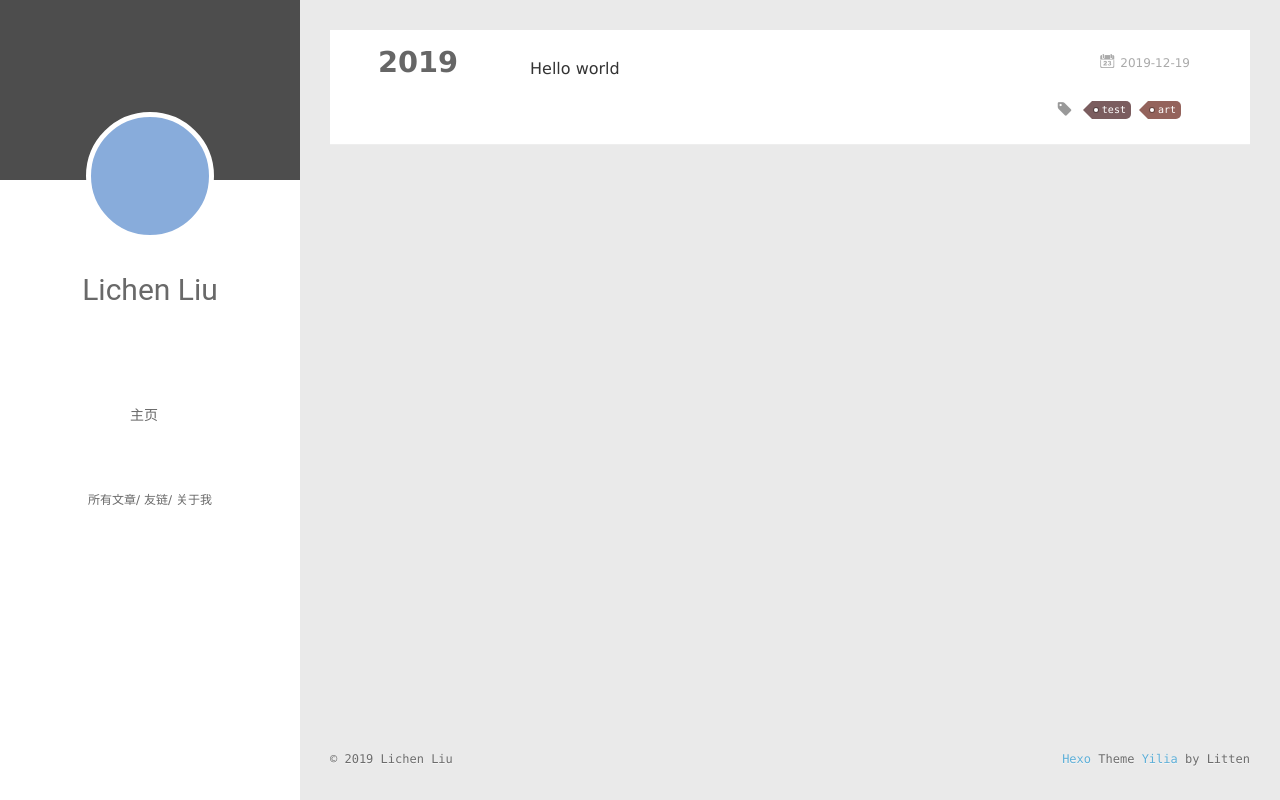
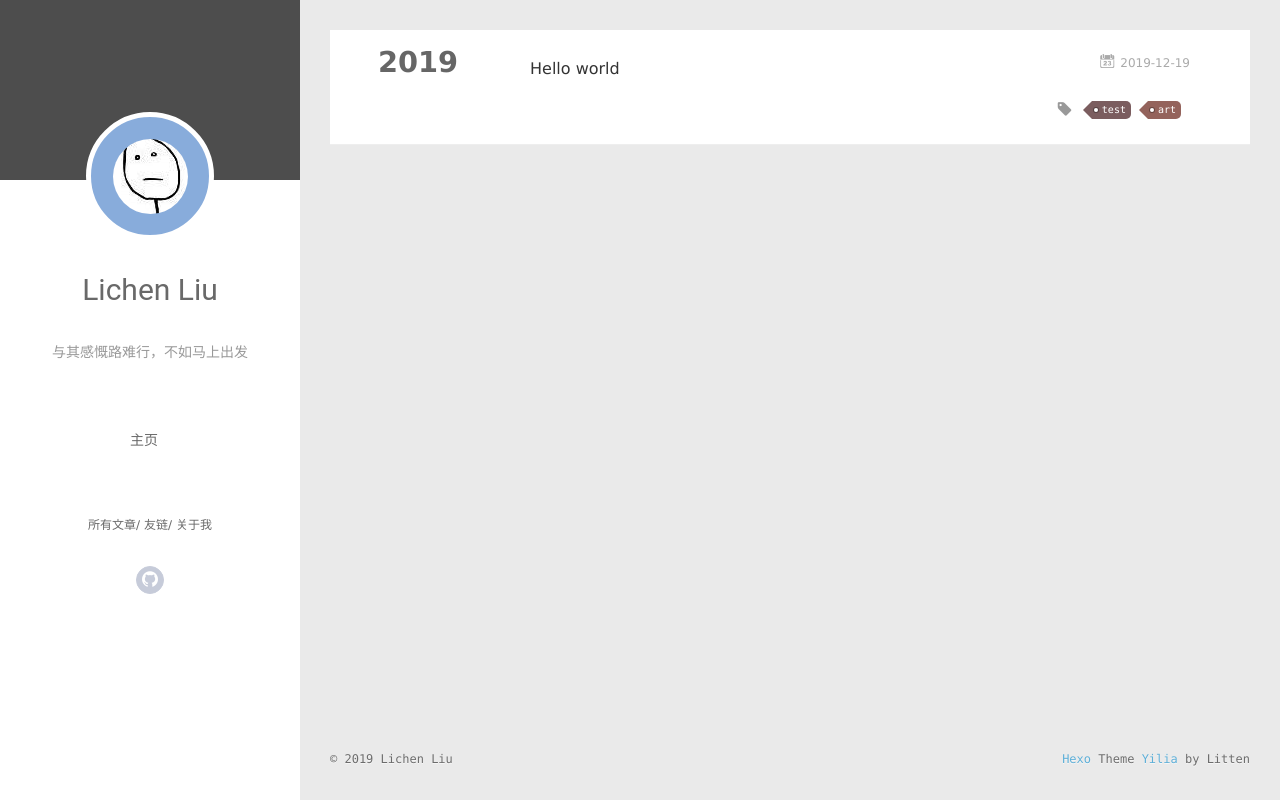
Before and after one commit to Barathrum-Liu/barathrum-liu.github.io, a plain HTML site: page archives/2019/12/index.html in a window 1280 px wide. Drawn offline with Linux system fonts and the light colour scheme.

Commit message:
Site updated: 2019-12-21 18:31:28

```diff
--- a/2019/12/18/Hello-world/index.html
+++ b/2019/12/18/Hello-world/index.html
@@ -25,7 +25,7 @@
     <link rel="alternative" href="/atom.xml" title="LLC&#39;s Blog" type="application/atom+xml">
 
 
-    <link rel="icon" href="/favicon.png">
+    <link rel="icon" href="/assets/favicon.png">
 
   <link rel="stylesheet" type="text/css" href="/./main.0cf68a.css">
   <style type="text/css">
@@ -49,11 +49,13 @@
 <div class="intrude-less">
 	<header id="header" class="inner">
 		<a href="/" class="profilepic">
-			<img src="" class="js-avatar">
+			<img src="/assets/my.jpg" class="js-avatar">
 		</a>
 		<hgroup>
 		  <h1 class="header-author"><a href="/">Lichen Liu</a></h1>
 		</hgroup>
+
+		<p class="header-subtitle">与其感慨路难行，不如马上出发</p>
 
 
 		<nav class="header-menu">
@@ -81,6 +83,8 @@
 		<nav class="header-nav">
 			<div class="social">
 
+					<a class="github" target="_blank" href="https://github.com/Barathrum-Liu" title="github"><i class="icon-github"></i></a>
+
 			</div>
 		</nav>
 	</header>
@@ -97,11 +101,13 @@
 	<div class="intrude-less">
 		<header id="header" class="inner">
 			<div class="profilepic">
-				<img src="" class="js-avatar">
+				<img src="/assets/my.jpg" class="js-avatar">
 			</div>
 			<hgroup>
 			  <h1 class="header-author js-header-author">Lichen Liu</h1>
 			</hgroup>
+
+			<p class="header-subtitle"><i class="icon icon-quo-left"></i>与其感慨路难行，不如马上出发<i class="icon icon-quo-right"></i></p>
 
 
 
@@ -111,6 +117,8 @@
 
 			<nav class="header-nav">
 				<div class="social">
+
+						<a class="github" target="_blank" href="https://github.com/Barathrum-Liu" title="github"><i class="icon-github"></i></a>
 
 				</div>
 			</nav>
--- a/archives/2019/12/index.html
+++ b/archives/2019/12/index.html
@@ -14,12 +14,13 @@
 <meta property="og:site_name" content="LLC&#39;s Blog">
 <meta property="og:locale" content="zh">
 <meta property="article:author" content="Lichen Liu">
+<meta property="article:tag" content="Linux">
 <meta name="twitter:card" content="summary">
 
     <link rel="alternative" href="/atom.xml" title="LLC&#39;s Blog" type="application/atom+xml">
 
 
-    <link rel="icon" href="/favicon.png">
+    <link rel="icon" href="/assets/favicon.png">
 
   <link rel="stylesheet" type="text/css" href="/./main.0cf68a.css">
   <style type="text/css">
@@ -43,11 +44,13 @@
 <div class="intrude-less">
 	<header id="header" class="inner">
 		<a href="/" class="profilepic">
-			<img src="" class="js-avatar">
+			<img src="/assets/my.jpg" class="js-avatar">
 		</a>
 		<hgroup>
 		  <h1 class="header-author"><a href="/">Lichen Liu</a></h1>
 		</hgroup>
+
+		<p class="header-subtitle">与其感慨路难行，不如马上出发</p>
 
 
 		<nav class="header-menu">
@@ -75,6 +78,8 @@
 		<nav class="header-nav">
 			<div class="social">
 
+					<a class="github" target="_blank" href="https://github.com/Barathrum-Liu" title="github"><i class="icon-github"></i></a>
+
 			</div>
 		</nav>
 	</header>
@@ -91,11 +96,13 @@
 	<div class="intrude-less">
 		<header id="header" class="inner">
 			<div class="profilepic">
-				<img src="" class="js-avatar">
+				<img src="/assets/my.jpg" class="js-avatar">
 			</div>
 			<hgroup>
 			  <h1 class="header-author js-header-author">Lichen Liu</h1>
 			</hgroup>
+
+			<p class="header-subtitle"><i class="icon icon-quo-left"></i>与其感慨路难行，不如马上出发<i class="icon icon-quo-right"></i></p>
 
 
 
@@ -105,6 +112,8 @@
 
 			<nav class="header-nav">
 				<div class="social">
+
+						<a class="github" target="_blank" href="https://github.com/Barathrum-Liu" title="github"><i class="icon-github"></i></a>
 
 				</div>
 			</nav>
```
Also changed, not shown: archives/2019/index.html (+12 -3 lines), archives/index.html (+12 -3 lines), index.html (+12 -3 lines), tags/art/index.html (+12 -3 lines), tags/test/index.html (+12 -3 lines), assets/favicon.ico (added), assets/my.jpg (added).
